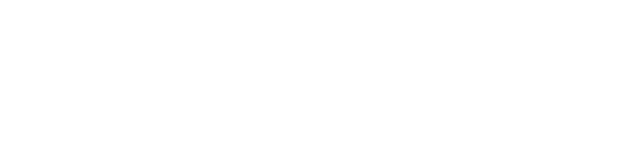
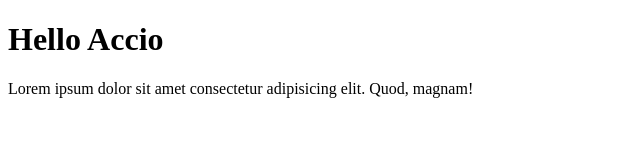
Before and after one commit to Perry102/temp_git_repo, a plain HTML site: page index.html in a window 1280 px wide. Shown: the whole page, without its empty margins (0-640 px from the left). Drawn offline with Linux system fonts and the light colour scheme.

Commit message:
Second version

```diff
--- a/index.html
+++ b/index.html
@@ -6,6 +6,8 @@
     <title>My first git project</title>
 </head>
 <body>
+    <h1>Hello Accio</h1>
+    <p>Lorem ipsum dolor sit amet consectetur adipisicing elit. Quod, magnam!</p>
 
 </body>
 </html>
```
